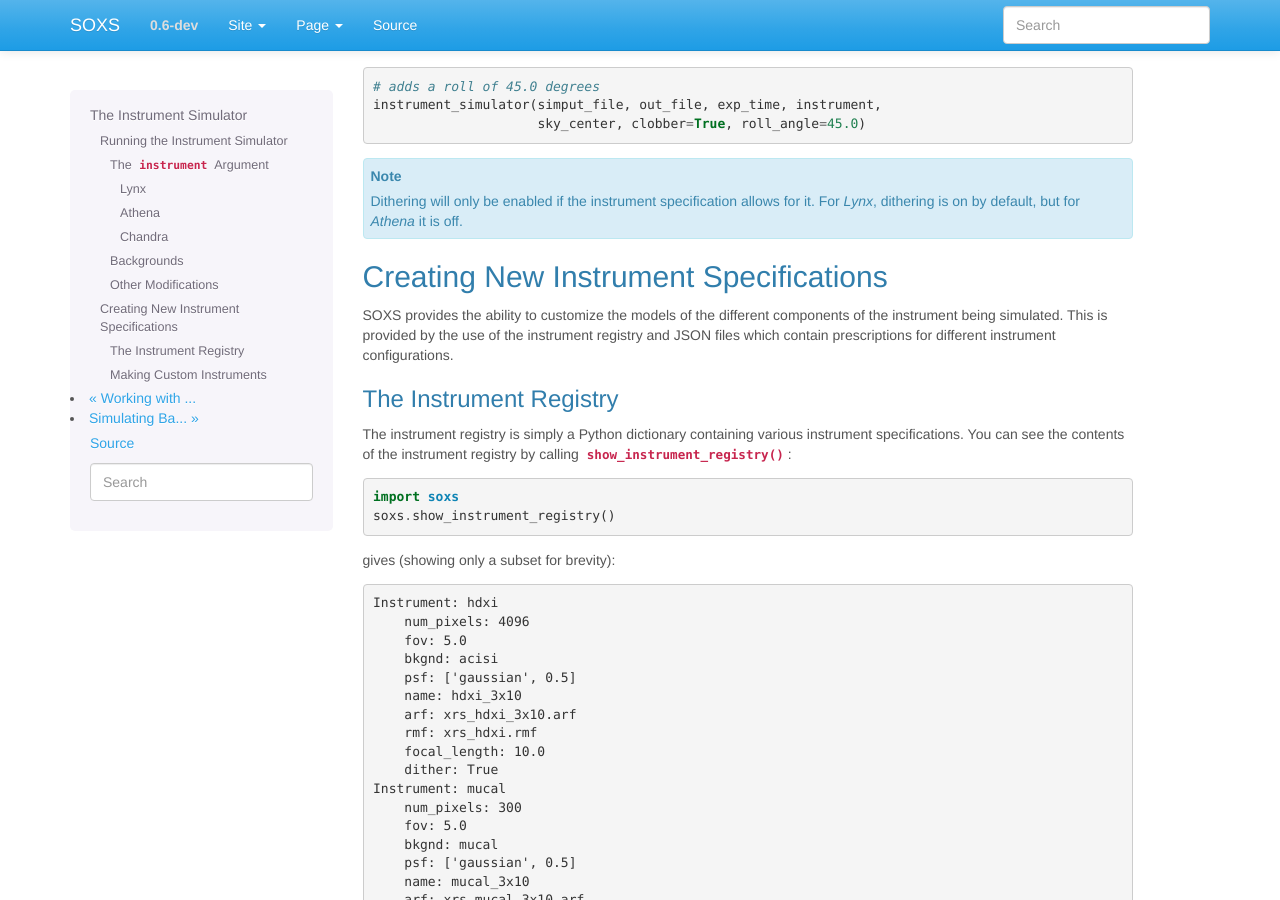
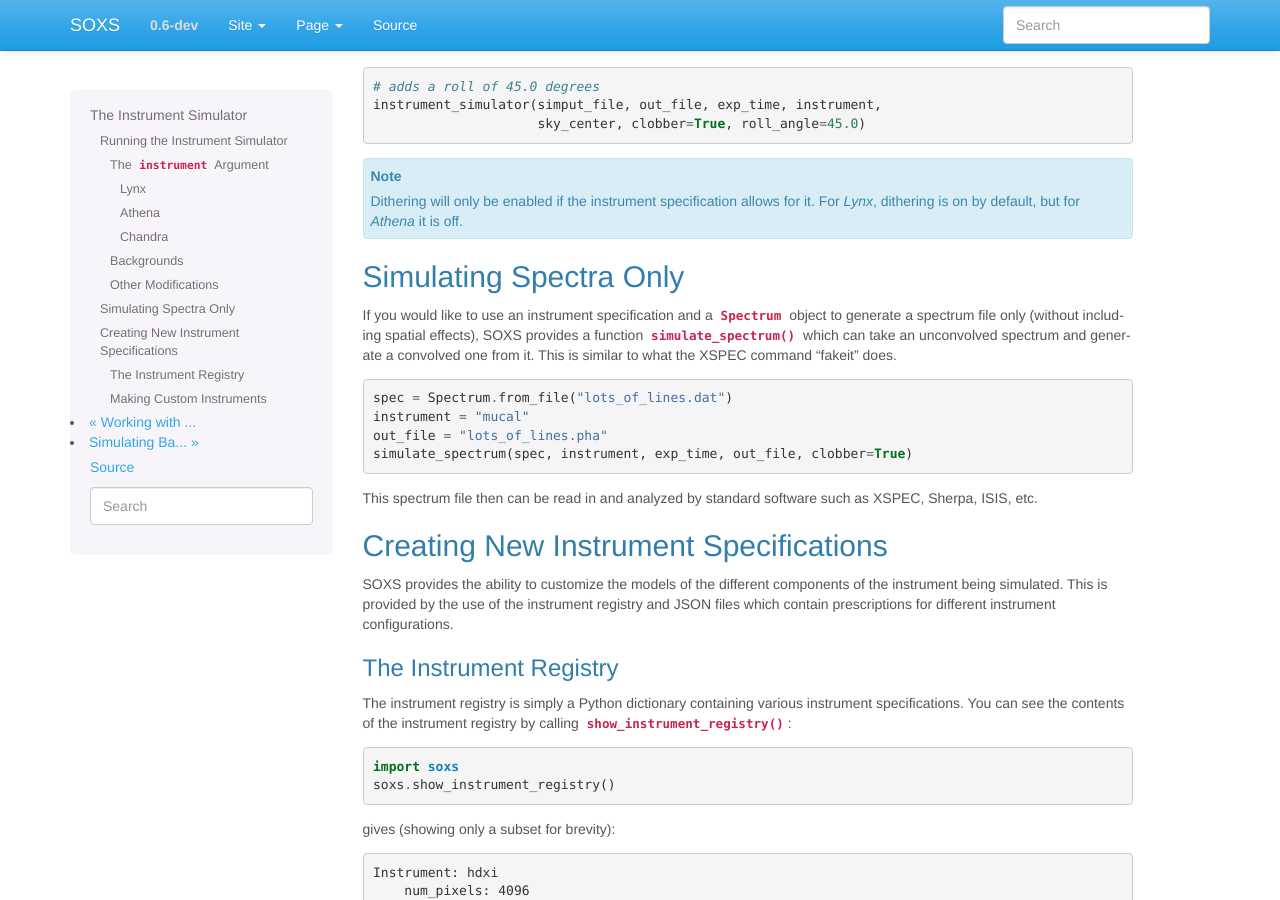
Before and after one commit to lynx-x-ray-observatory/soxs, a Sphinx documentation site: the page built from doc/source/python/instrument.rst, in a window 1280 px wide and 900 px high, scrolled down 2155 px. Built offline with Sphinx 7.4.7, drawn with Linux system fonts in a browser that asks for light colours.

Commit message:
Adding a doc entry on simulate_spectrum.

```diff
--- a/doc/source/python/instrument.rst
+++ b/doc/source/python/instrument.rst
@@ -170,6 +170,28 @@ You can also specify a non-zero roll angle:
     Dithering will only be enabled if the instrument specification allows for
     it. For *Lynx*, dithering is on by default, but for *Athena* it is off.
 
+.. _simulate-spectrum:
+
+Simulating Spectra Only
+-----------------------
+
+If you would like to use an instrument specification and a
+:class:`~soxs.spectra.Spectrum` object to generate a spectrum file only (without
+including spatial effects), SOXS provides a function
+:func:`~soxs.instrument.simulate_spectrum` which can take an unconvolved
+spectrum and generate a convolved one from it. This is similar to what the XSPEC
+command "fakeit" does.
+
+.. code-block:: python
+
+    spec = Spectrum.from_file("lots_of_lines.dat")
+    instrument = "mucal"
+    out_file = "lots_of_lines.pha"
+    simulate_spectrum(spec, instrument, exp_time, out_file, clobber=True)
+
+This spectrum file then can be read in and analyzed by standard software such as
+XSPEC, Sherpa, ISIS, etc.
+
 .. _instrument-registry:
 
 Creating New Instrument Specifications
```
